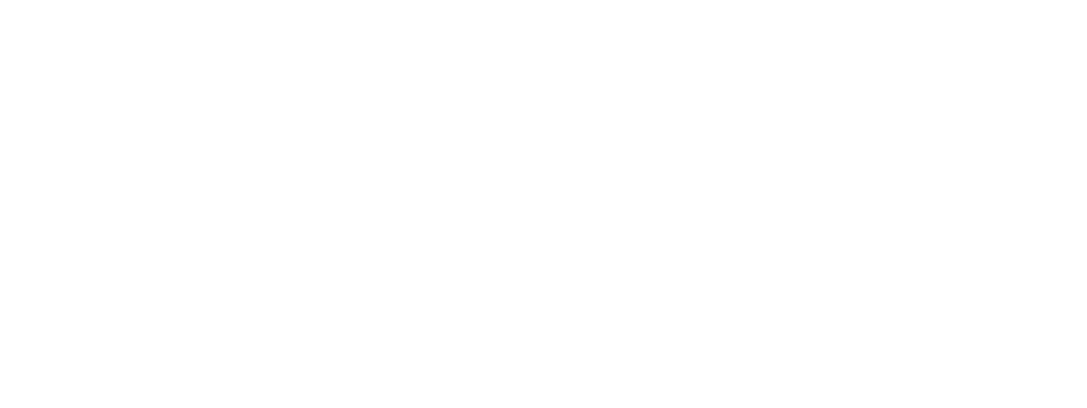
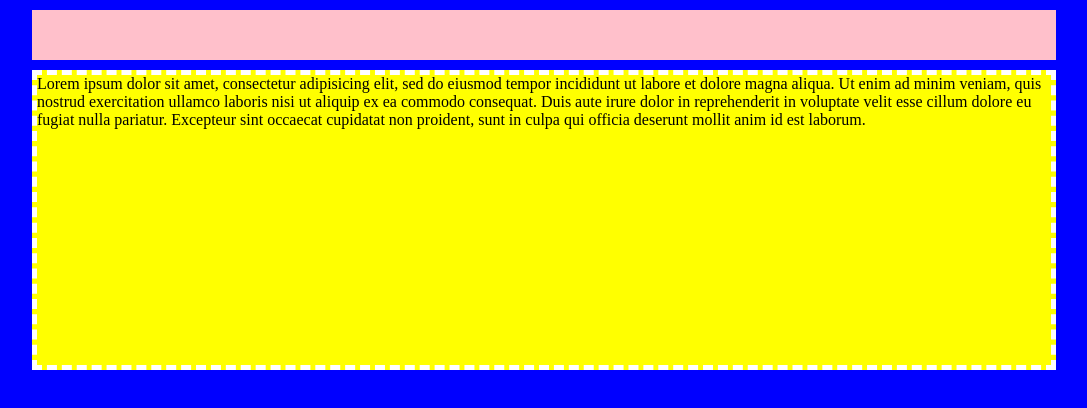
Before and after one commit to MSabbatini98/htmlcss-struttura-wp, a plain HTML site: page index.html in a window 1280 px wide. Shown: the whole page, without its empty margins (96-1183 px from the left). Drawn offline with Linux system fonts and the light colour scheme.

Commit message:
header e banner
layout

```diff
--- a/css/style.css
+++ b/css/style.css
@@ -3,3 +3,23 @@
     padding:0;
     box-sizing: border-box;
 }
+
+body{
+    width: 80%;
+    margin: auto;
+    background-color: blue;
+    margin-top: 10px;
+}
+
+header {
+    background-color: pink;
+    height: 50px;
+}
+
+.banner {
+    display: inline-block;
+    background-color: yellow;
+    height: 300px;
+    margin-top: 10px;
+    border: dashed 5px white;
+}
--- a/index.html
+++ b/index.html
@@ -8,11 +8,29 @@
     <body>
         <header>
 
+
         </header>
         <!-- Fine header -->
 
         <main>
+            <section class="banner">
+                <p>Lorem ipsum dolor sit amet, consectetur adipisicing elit, sed do eiusmod tempor incididunt ut labore et dolore magna aliqua. Ut enim ad minim veniam, quis nostrud exercitation ullamco laboris nisi ut aliquip ex ea commodo consequat. Duis aute irure dolor in reprehenderit in voluptate velit esse cillum dolore eu fugiat nulla pariatur. Excepteur sint occaecat cupidatat non proident, sunt in culpa qui officia deserunt mollit anim id est laborum.</p>
 
+            </section>
+            <section class="middle">
+                <div >
+
+                </div>
+                <div class="box_left">
+
+                </div>
+                <div class="box_middle">
+
+                </div>
+                <div class="box_right">
+
+                </div>
+            </section>
         </main>
         <footer>
 
```
